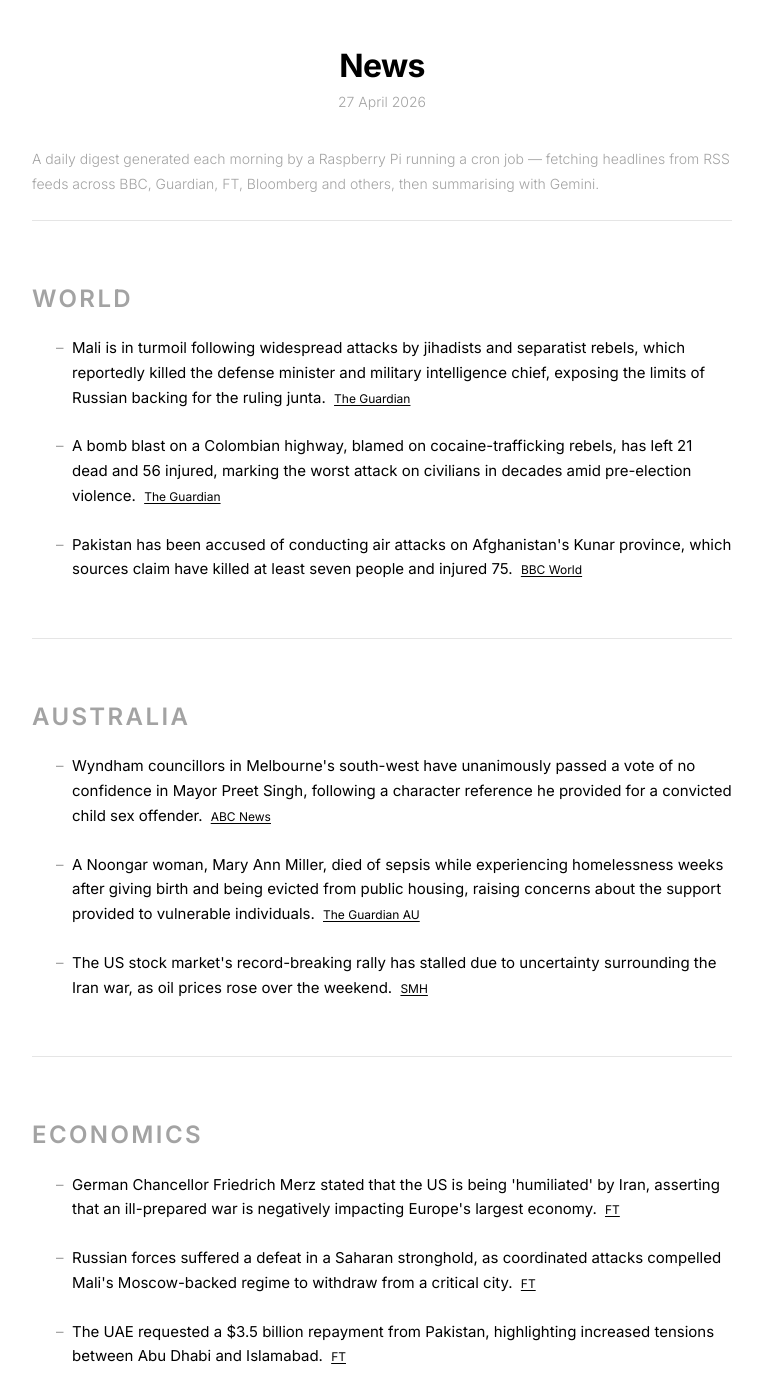
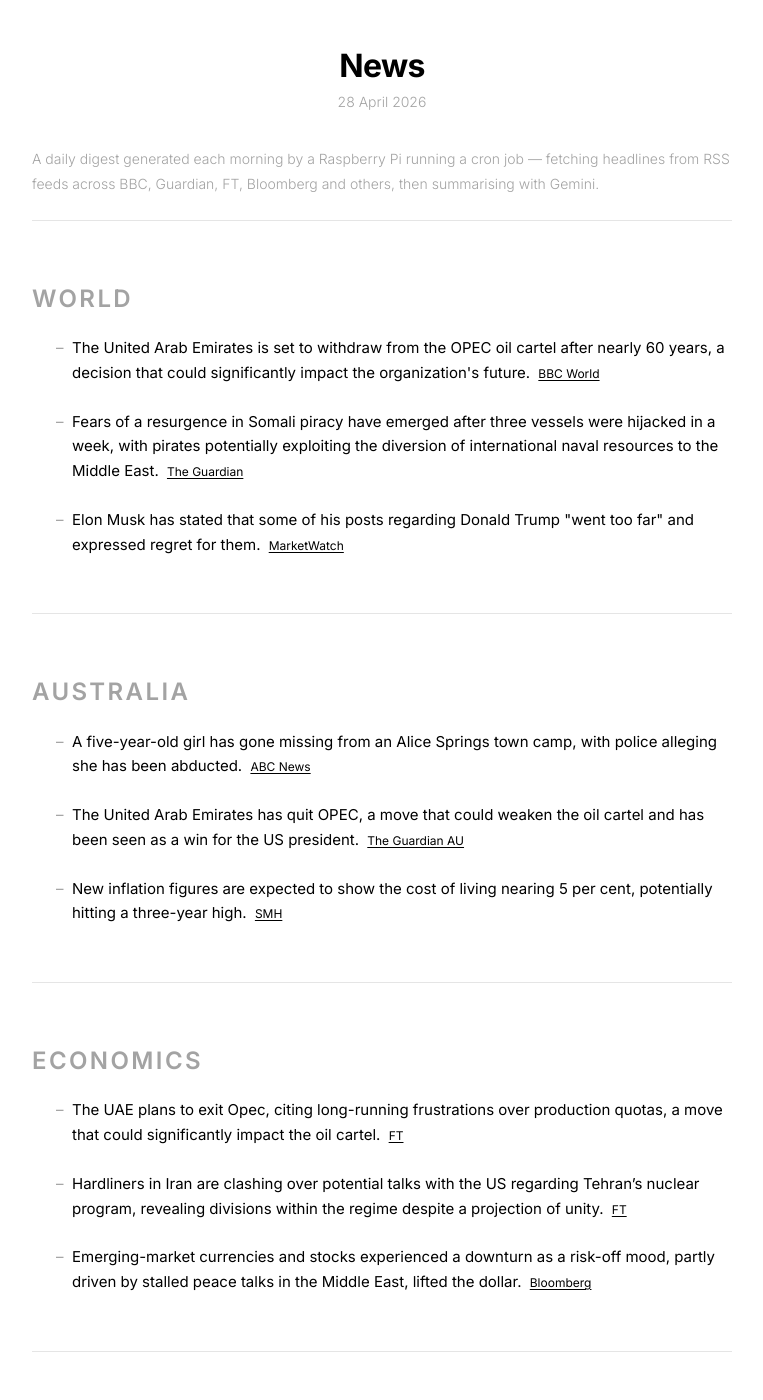
Before and after one commit to s-jac/s-jac.github.io, a Jekyll site: the page built from projects/news.html, in a window 1280 px wide and 1400 px high. Shown: the whole window, without its empty margins (258-1021 px from the left). Built offline with Jekyll 4.4.1, drawn with Linux system fonts in a browser that asks for light colours; some of the changed text lies outside the part shown.

Commit message:
daily news update 28 April 2026

```diff
--- a/_data/news.json
+++ b/_data/news.json
@@ -1,24 +1,24 @@
 {
-  "date": "27 April 2026",
-  "generated_at": "2026-04-27T21:01:15.569158+00:00",
+  "date": "28 April 2026",
+  "generated_at": "2026-04-28T21:00:31.711488+00:00",
   "sections": [
     {
       "heading": "World",
       "bullets": [
         {
-          "text": "Mali is in turmoil following widespread attacks by jihadists and separatist rebels, which reportedly killed the defense minister and military intelligence chief, exposing the limits of Russian backing for the ruling junta.",
+          "text": "The United Arab Emirates is set to withdraw from the OPEC oil cartel after nearly 60 years, a decision that could significantly impact the organization's future.",
+          "source": "BBC World",
+          "url": "https://www.bbc.com/news/world"
+        },
+        {
+          "text": "Fears of a resurgence in Somali piracy have emerged after three vessels were hijacked in a week, with pirates potentially exploiting the diversion of international naval resources to the Middle East.",
           "source": "The Guardian",
           "url": "https://www.theguardian.com"
         },
         {
-          "text": "A bomb blast on a Colombian highway, blamed on cocaine-trafficking rebels, has left 21 dead and 56 injured, marking the worst attack on civilians in decades amid pre-election violence.",
-          "source": "The Guardian",
-          "url": "https://www.theguardian.com"
-        },
-        {
-          "text": "Pakistan has been accused of conducting air attacks on Afghanistan's Kunar province, which sources claim have killed at least seven people and injured 75.",
-          "source": "BBC World",
-          "url": "https://www.bbc.com/news/world"
+          "text": "Elon Musk has stated that some of his posts regarding Donald Trump \"went too far\" and expressed regret for them.",
+          "source": "MarketWatch",
+          "url": "https://www.marketwatch.com"
         }
       ]
     },
@@ -26,17 +26,17 @@
       "heading": "Australia",
       "bullets": [
         {
-          "text": "Wyndham councillors in Melbourne's south-west have unanimously passed a vote of no confidence in Mayor Preet Singh, following a character reference he provided for a convicted child sex offender.",
+          "text": "A five-year-old girl has gone missing from an Alice Springs town camp, with police alleging she has been abducted.",
           "source": "ABC News",
           "url": "https://www.abc.net.au/news"
         },
         {
-          "text": "A Noongar woman, Mary Ann Miller, died of sepsis while experiencing homelessness weeks after giving birth and being evicted from public housing, raising concerns about the support provided to vulnerable individuals.",
+          "text": "The United Arab Emirates has quit OPEC, a move that could weaken the oil cartel and has been seen as a win for the US president.",
           "source": "The Guardian AU",
           "url": "https://www.theguardian.com/au"
         },
         {
-          "text": "The US stock market's record-breaking rally has stalled due to uncertainty surrounding the Iran war, as oil prices rose over the weekend.",
+          "text": "New inflation figures are expected to show the cost of living nearing 5 per cent, potentially hitting a three-year high.",
           "source": "SMH",
           "url": "https://www.smh.com.au"
         }
@@ -46,19 +46,19 @@
       "heading": "Economics",
       "bullets": [
         {
-          "text": "German Chancellor Friedrich Merz stated that the US is being 'humiliated' by Iran, asserting that an ill-prepared war is negatively impacting Europe's largest economy.",
+          "text": "The UAE plans to exit Opec, citing long-running frustrations over production quotas, a move that could significantly impact the oil cartel.",
           "source": "FT",
           "url": "https://www.ft.com"
         },
         {
-          "text": "Russian forces suffered a defeat in a Saharan stronghold, as coordinated attacks compelled Mali's Moscow-backed regime to withdraw from a critical city.",
+          "text": "Hardliners in Iran are clashing over potential talks with the US regarding Tehran’s nuclear program, revealing divisions within the regime despite a projection of unity.",
           "source": "FT",
           "url": "https://www.ft.com"
         },
         {
-          "text": "The UAE requested a $3.5 billion repayment from Pakistan, highlighting increased tensions between Abu Dhabi and Islamabad.",
-          "source": "FT",
-          "url": "https://www.ft.com"
+          "text": "Emerging-market currencies and stocks experienced a downturn as a risk-off mood, partly driven by stalled peace talks in the Middle East, lifted the dollar.",
+          "source": "Bloomberg",
+          "url": "https://www.bloomberg.com/markets"
         }
       ]
     }
```
